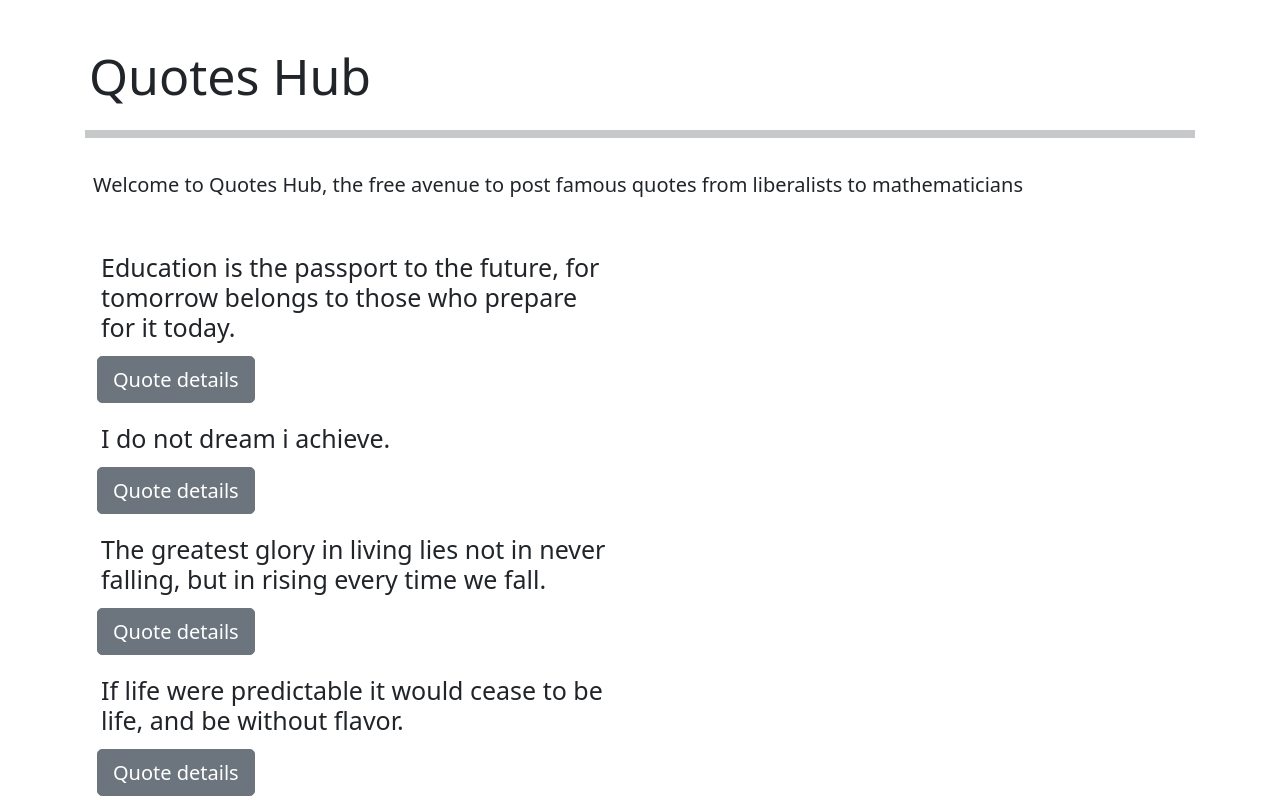
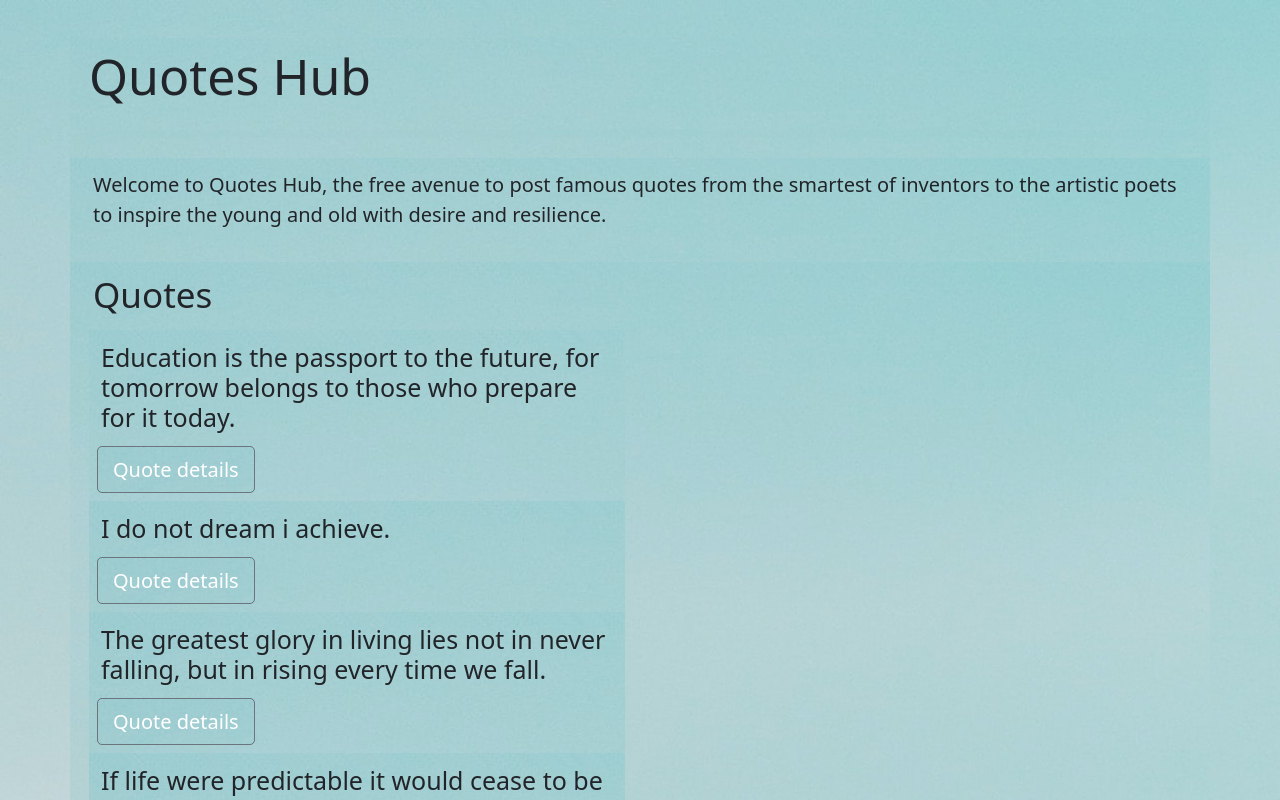
Before and after one commit to karanikathungu-crypto/quote-app, an Angular app in the folder quote-app/: page / in a window 1280 px wide. Shown: the top 800 px of the page. Built offline with nearby package versions, Linux system fonts and the light colour scheme.

Commit message:
Add description to header

```diff
--- a/quote-app/src/app/quote/quote.component.html
+++ b/quote-app/src/app/quote/quote.component.html
@@ -3,11 +3,12 @@
   <hr>
   <div class = "row">
     <div class ="col-md-12">
-      <p>Welcome to Quotes Hub, the free avenue to post famous quotes from liberalists to mathematicians</p>
+      <p>Welcome to Quotes Hub, the free avenue to post famous quotes from the smartest of inventors to the artistic poets to inspire the young and old with desire and resilience.</p>
     </div>
   </div>
   <div class = "row">
     <div class = "col-md-6">
+      <h3>Quotes</h3>
       <div *ngFor='let quote of quotes; let i = index'>
         <div>
           <h5>{{quote.message}}</h5>
--- a/quote-app/src/styles.css
+++ b/quote-app/src/styles.css
@@ -4,5 +4,5 @@
   margin:0px;
   padding:4px;
   font-size: 20px;
-  ;
+  background-image: url('../src/assets/idea.jpg'); background-repeat: no-repeat;
 }
```
Also changed, not shown: quote-app/src/assets/idea.jpg (renamed from quote-app/src/assets/diego-ph-fIq0tET6llw-unsplash.jpg).
